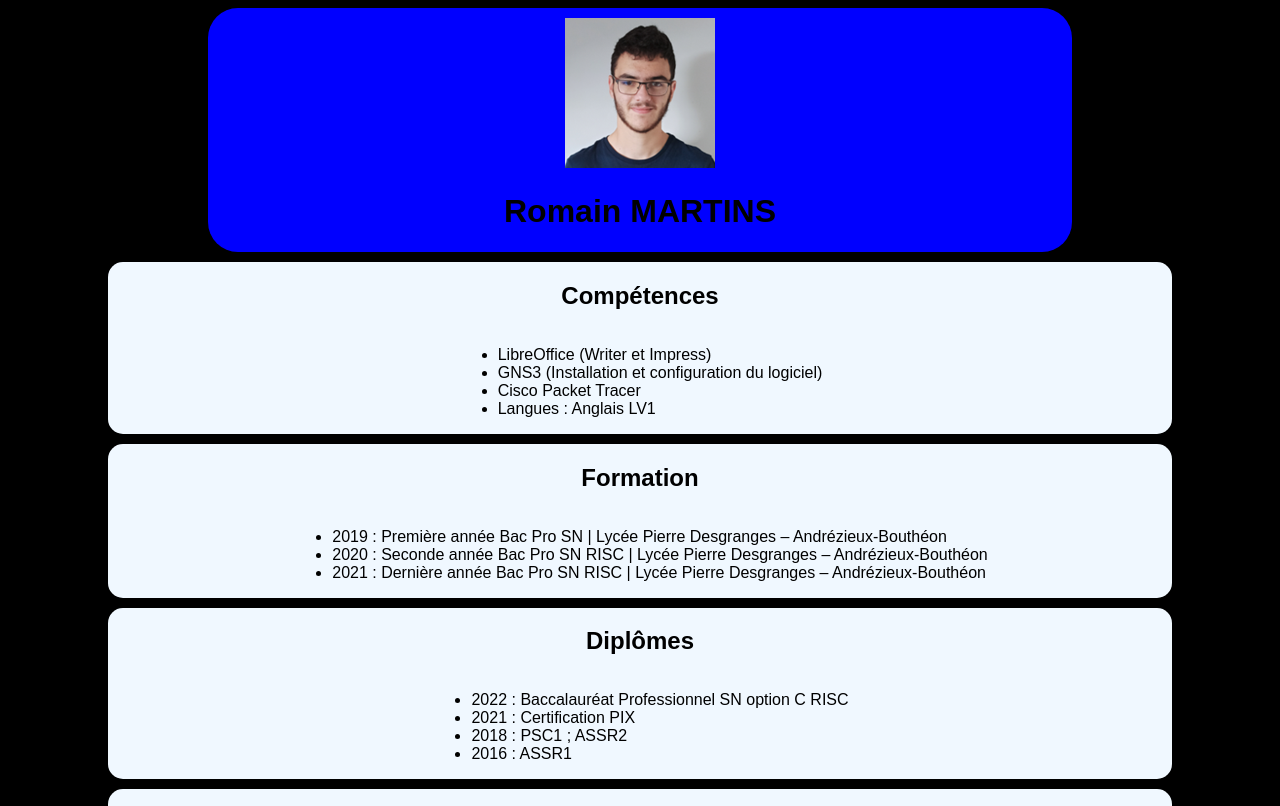
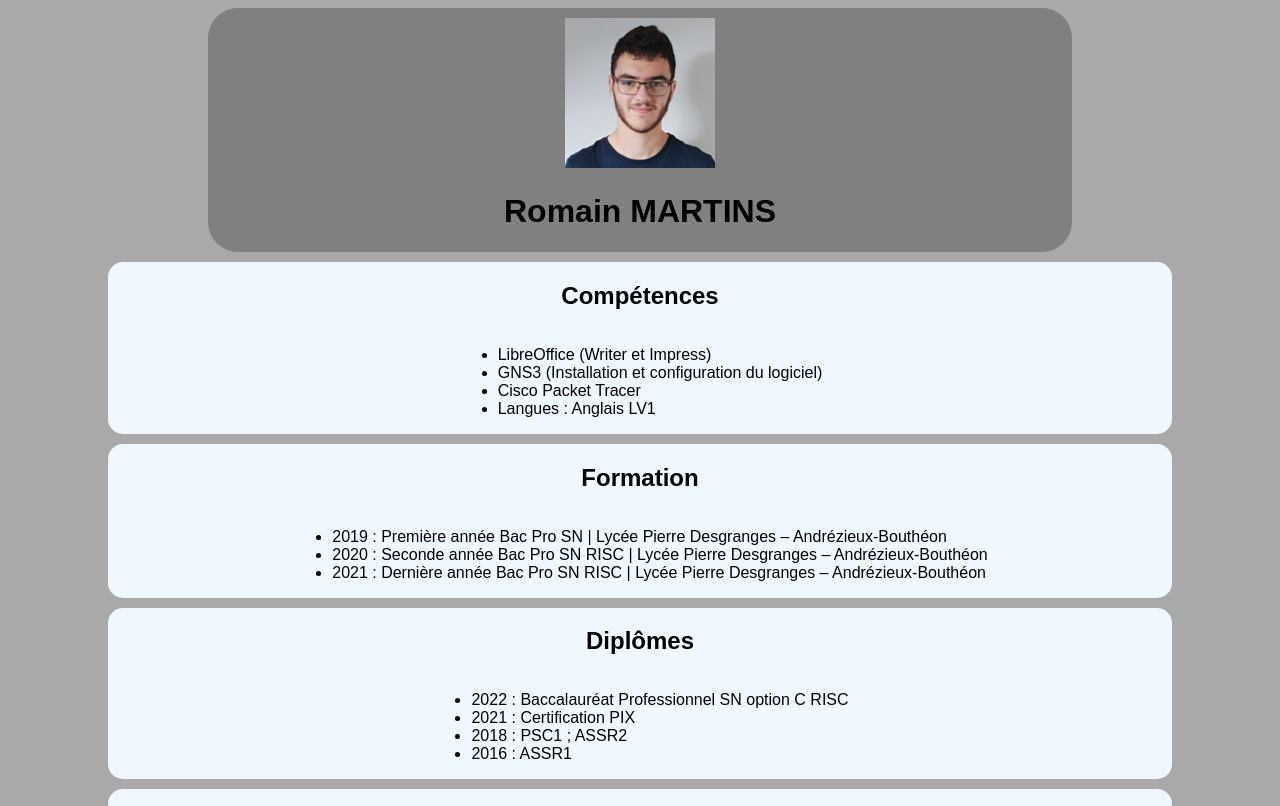
Before and after one commit to 1Daisuke/1daisuke-cv.github.io, a plain HTML site: page index.html in a window 1280 px wide. Shown: the top 806 px of the page. Drawn offline with Linux system fonts and the light colour scheme.

Commit message:
Update style.css

```diff
--- a/style.css
+++ b/style.css
@@ -11,12 +11,12 @@ ul, h1, h2 {
 
 body
 {
-    background-color: black;
+    background-color: darkgray;
 }
 
 header
 {
-    background-color: blue;
+    background-color:grey;
     display: flex;
     justify-content: center;
     align-items: center;
```
